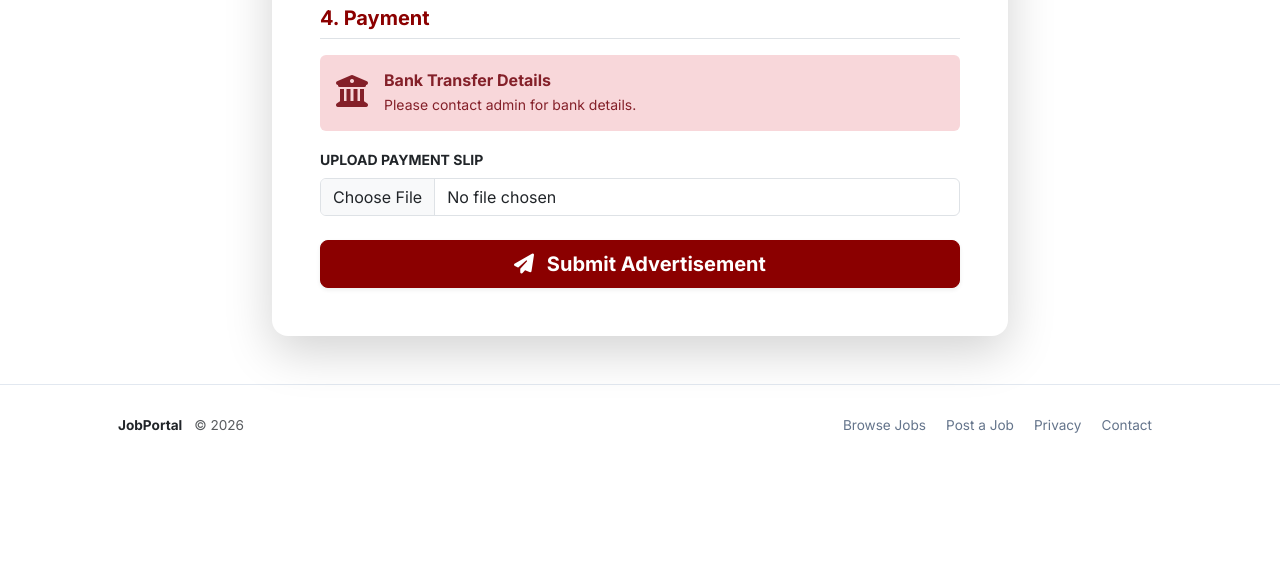
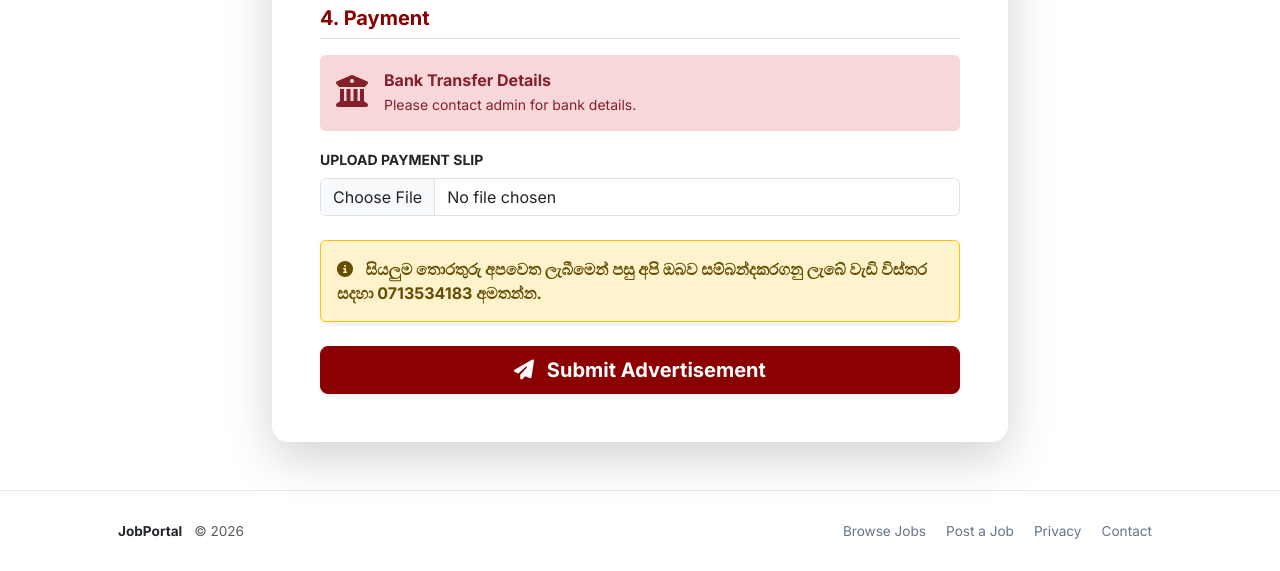
Before and after one commit to Thiwa1/web-Active, a PHP site: page /paper_ads.php in a window 1280 px wide. Shown: the part 1267-1838 px from the top of the page. Before the commit the page ends 1700 px from the top, so only its background shows below. Run offline with PHP 8.4, Linux system fonts and the light colour scheme; data that the repository does not hold is empty; some libraries are stand-ins or nearby versions.

Commit message:
I have added the Sinhala notice to paper_ads.php before the submission button.
- I inserted the requested Sinhala text "සියලුම තොරතුරු අපවෙත ලැබීමෙන් පසු අපි ඔබව සම්බන්දකරගනු ලැබේ වැඩි විස්තර සදහා 0713534183 අමතන්න." into an alert box just above the submission button.

Co-authored-by: Thiwa1 <30181036+Thiwa1@users.noreply.github.com>

```diff
--- a/paper_ads.php
+++ b/paper_ads.php
@@ -232,6 +232,13 @@ $nextFriday = date('Y-m-d', strtotime('next Friday'));
                             </div>
                         </div>
 
+                        <div class="mb-4">
+                            <div class="alert alert-warning border-warning shadow-sm">
+                                <i class="fas fa-info-circle me-2"></i>
+                                <span class="fw-bold">සියලුම තොරතුරු අපවෙත ලැබීමෙන් පසු අපි ඔබව සම්බන්දකරගනු ලැබේ වැඩි විස්තර සදහා 0713534183 අමතන්න.</span>
+                            </div>
+                        </div>
+
                         <div class="d-grid">
                             <button type="submit" class="btn btn-lankadeepa btn-lg fw-bold shadow-sm">
                                 <i class="fas fa-paper-plane me-2"></i> Submit Advertisement
```
